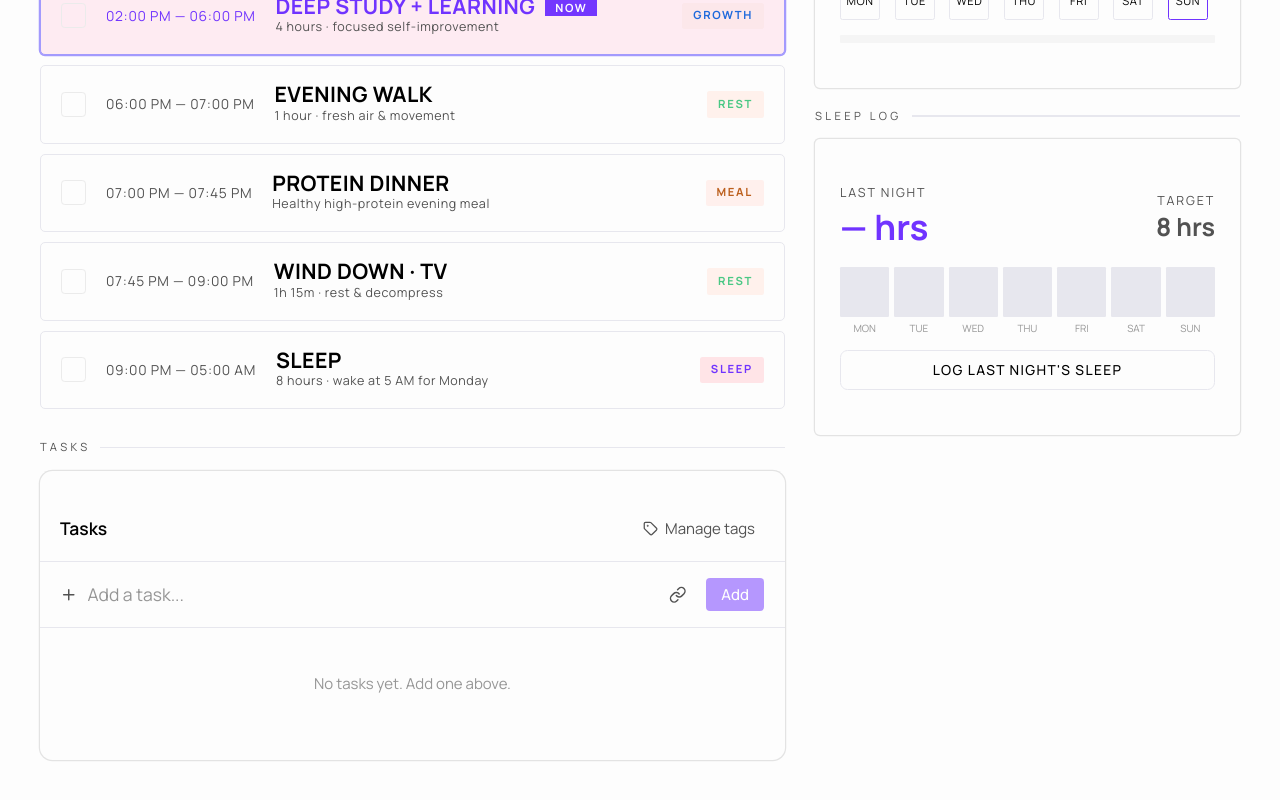
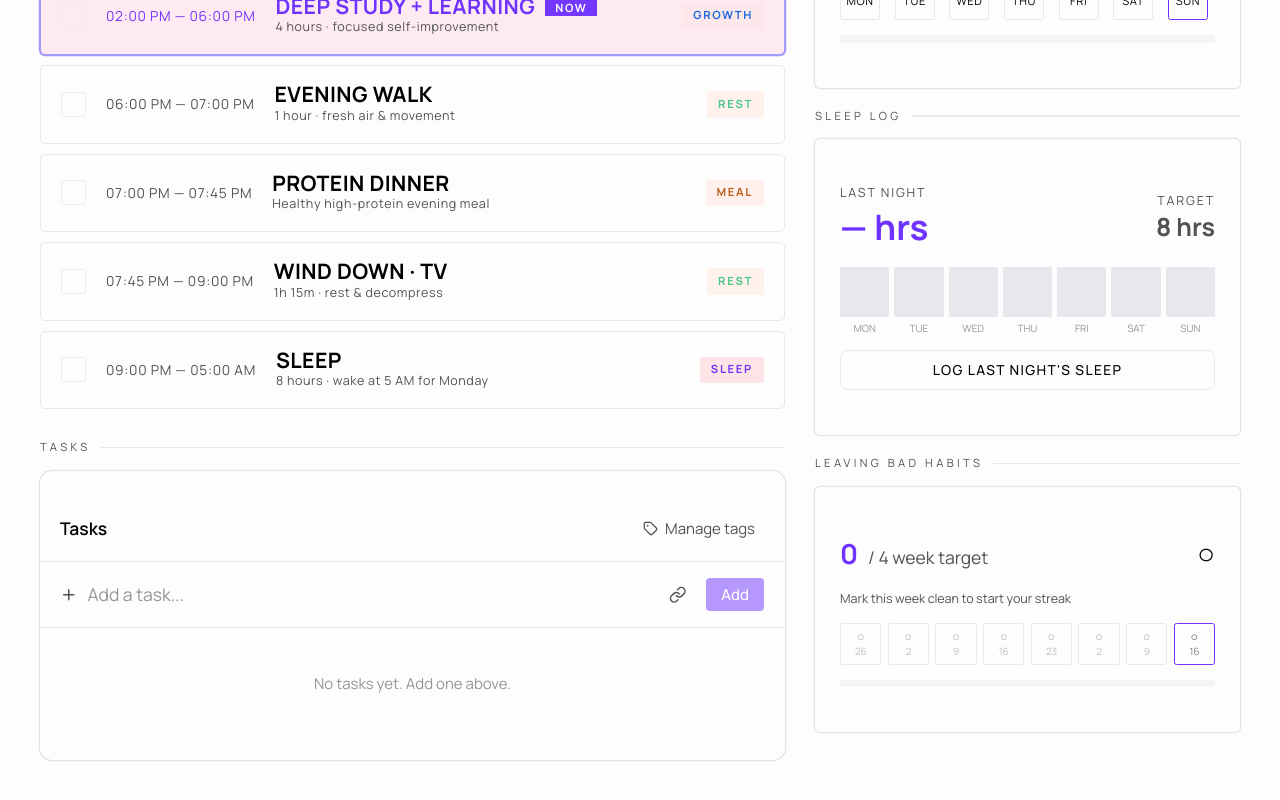
Before and after one commit to Arghun-dev/personal-planner, a Next.js app: page / in a window 1280 px wide. Shown: the part 800-1600 px from the top of the page. Built offline with nearby package versions, Linux system fonts and the light colour scheme.

Commit message:
fourth commit

```diff
--- a/app/page.tsx
+++ b/app/page.tsx
@@ -11,6 +11,7 @@ import { GymTracker } from "@/components/gym-tracker";
 import { SleepTracker } from "@/components/sleep-tracker";
 import { SleepModal } from "@/components/sleep-modal";
 import { TodoManager } from "@/components/todo-manager";
+import { BadHabitTracker } from "@/components/bad-habit-tracker";
 
 function getTodayWeekIdx(): number {
   const day = new Date().getDay();
@@ -30,6 +31,8 @@ export default function Home() {
     sleepData,
     todaySleep,
     todos,
+    badHabits,
+    badHabitStreak,
     dateDisplay,
     toggleTask,
     toggleGym,
@@ -41,6 +44,7 @@ export default function Home() {
     addTodoTag,
     updateTodoTag,
     deleteTodoTag,
+    toggleBadHabitClean,
   } = usePersonalPlanner();
 
   const [sleepModalOpen, setSleepModalOpen] = useState(false);
@@ -60,6 +64,7 @@ export default function Home() {
         score={score}
         gymCount={gymCount}
         dateDisplay={dateDisplay}
+        badHabitStreak={badHabitStreak}
       />
 
       <main className="max-w-[1100px] mx-auto px-8 py-8 grid grid-cols-1 lg:grid-cols-[1fr_340px] gap-6">
@@ -119,6 +124,13 @@ export default function Home() {
             onOpenModal={() => setSleepModalOpen(true)}
           />
 
+          <SectionLabel>leaving bad habits</SectionLabel>
+          <BadHabitTracker
+            badHabits={badHabits}
+            badHabitStreak={badHabitStreak}
+            onToggle={toggleBadHabitClean}
+          />
+
         </div>
       </main>
 
--- /dev/null
+++ b/components/bad-habit-tracker.tsx
@@ -0,0 +1,114 @@
+"use client";
+
+import { cn } from "@/lib/utils";
+import { Card, CardContent } from "@/components/ui/card";
+import { Progress } from "@/components/ui/progress";
+
+/** Returns the Monday ISO date string for the week containing the given date */
+function getWeekKey(date: Date): string {
+  const d = new Date(date);
+  const dow = d.getDay() || 7; // Sun=7
+  d.setDate(d.getDate() - dow + 1);
+  d.setHours(0, 0, 0, 0);
+  return `${d.getFullYear()}-${d.getMonth() + 1}-${d.getDate()}`;
+}
+
+/** Short label like "Mar 10" for a weekKey "2026-3-10" */
+function weekLabel(key: string): string {
+  const [y, m, d] = key.split("-").map(Number);
+  const date = new Date(y, m - 1, d);
+  return date.toLocaleDateString(undefined, { month: "short", day: "numeric" });
+}
+
+interface Props {
+  badHabits: Record<string, boolean>;
+  badHabitStreak: number;
+  onToggle: (weekKey: string) => void;
+}
+
+const TARGET_WEEKS = 4; // visual target on the progress bar (4 weeks = 1 month)
+
+export function BadHabitTracker({ badHabits, badHabitStreak, onToggle }: Props) {
+  // Build last 8 weeks (most recent last)
+  const weeks: { key: string; label: string; isCurrent: boolean }[] = [];
+  const today = new Date();
+  const currentWeekKey = getWeekKey(today);
+
+  for (let i = 7; i >= 0; i--) {
+    const d = new Date(today);
+    d.setDate(today.getDate() - i * 7);
+    const key = getWeekKey(d);
+    weeks.push({ key, label: weekLabel(key), isCurrent: key === currentWeekKey });
+  }
+
+  const barValue = Math.min((badHabitStreak / TARGET_WEEKS) * 100, 100);
+
+  const emoji =
+    badHabitStreak >= 12 ? "🏆" :
+    badHabitStreak >= 8  ? "💎" :
+    badHabitStreak >= 4  ? "🔥" :
+    badHabitStreak >= 1  ? "⚡" : "○";
+
+  const subtitle =
+    badHabitStreak === 0
+      ? "Mark this week clean to start your streak"
+      : badHabitStreak === 1
+      ? "1 clean week — keep going!"
+      : `${badHabitStreak} consecutive clean weeks`;
+
+  return (
+    <Card className="mb-4 rounded-[4px] gap-0">
+      <CardContent className="p-5">
+        {/* Header */}
+        <div className="flex items-center justify-between mb-3">
+          <div className="flex items-baseline gap-2">
+            <span className="font-mono text-[22px] font-bold text-primary">
+              {badHabitStreak}
+            </span>
+            <span className="text-muted-foreground text-[14px] font-sans">
+              / {TARGET_WEEKS} week target
+            </span>
+          </div>
+          <span className="text-[24px]">{emoji}</span>
+        </div>
+
+        <div className="font-mono text-[10px] text-muted-foreground mb-3">
+          {subtitle}
+        </div>
+
+        {/* Week grid */}
+        <div className="grid grid-cols-8 gap-[5px] mb-3">
+          {weeks.map(({ key, label, isCurrent }) => {
+            const clean = !!badHabits[key];
+            return (
+              <button
+                key={key}
+                type="button"
+                onClick={() => onToggle(key)}
+                title={`Week of ${label} — ${clean ? "clean ✓" : "not marked"}`}
+                className={cn(
+                  "flex flex-col items-center gap-0.5 py-1.5 rounded-[2px] border text-center transition-all",
+                  clean
+                    ? "bg-primary border-primary text-primary-foreground"
+                    : isCurrent
+                    ? "border-primary text-muted-foreground hover:bg-primary/10"
+                    : "border-border text-muted-foreground/50 hover:border-muted-foreground",
+                )}
+              >
+                <span className="text-[10px] leading-none">{clean ? "✓" : "○"}</span>
+                <span className="font-mono text-[8px] uppercase tracking-tight leading-none opacity-70">
+                  {label.split(" ")[1]}
+                </span>
+              </button>
+            );
+          })}
+        </div>
+
+        <Progress
+          value={barValue}
+          className="h-[6px] rounded-[1px]"
+        />
+      </CardContent>
+    </Card>
+  );
+}
--- a/components/gym-tracker.tsx
+++ b/components/gym-tracker.tsx
@@ -12,7 +12,7 @@ interface Props {
 }
 
 export function GymTracker({ gymDays, gymCount, todayIdx, onToggle }: Props) {
-  const barWidth = Math.min((gymCount / 4) * 100, 100);
+  const barWidth = Math.min((gymCount / 5) * 100, 100);
 
   return (
     <Card className="mb-4 rounded-[4px] gap-0">
@@ -22,7 +22,7 @@ export function GymTracker({ gymDays, gymCount, todayIdx, onToggle }: Props) {
             {gymCount}
           </span>
           <span className="text-muted-foreground text-[14px] font-sans">
-            / 4 sessions this week
+            / 5 sessions this week
           </span>
         </div>
 
--- a/components/header.tsx
+++ b/components/header.tsx
@@ -31,10 +31,11 @@ interface Props {
   streak: number;
   score: number;
   gymCount: number;
+  badHabitStreak: number;
   dateDisplay: string;
 }
 
-export function Header({ streak, score, gymCount, dateDisplay }: Props) {
+export function Header({ streak, score, gymCount, badHabitStreak, dateDisplay }: Props) {
   const pathname = usePathname();
   return (
     <header className="px-8 py-4 flex items-center justify-between sticky top-0 bg-background z-50">
@@ -74,7 +75,8 @@ export function Header({ streak, score, gymCount, dateDisplay }: Props) {
       <div className="flex gap-8 items-center sm:gap-4">
         <StatChip label="Streak" value={String(streak)} />
         <StatChip label="Today" value={`${score}%`} />
-        <StatChip label="Gym/wk" value={`${gymCount}/4`} variant="secondary" />
+        <StatChip label="Gym/wk" value={`${gymCount}/5`} variant="secondary" />
+        <StatChip label="No habits" value={`${badHabitStreak}w`} variant="outline" />
       </div>
       <Separator className="absolute bottom-0 left-0 right-0" />
     </header>
--- a/hooks/use-personal-planner.ts
+++ b/hooks/use-personal-planner.ts
@@ -10,6 +10,7 @@ const DEFAULT_STATE: AppState = {
   sleep: {},
   notes: {},
   todos: { tags: [], items: [] },
+  badHabits: {},
 };
 
 export function getTodayKey(): string {
@@ -29,6 +30,26 @@ function isActiveBlock(start: number, end: number): boolean {
   const now = new Date();
   const h = now.getHours() + now.getMinutes() / 60;
   return start > end ? h >= start || h < end : h >= start && h < end;
+}
+
+function computeBadHabitStreak(state: AppState): number {
+  // Count consecutive clean weeks going backwards from current week
+  let streak = 0;
+  const monday = new Date();
+  const dow = monday.getDay() || 7;
+  monday.setDate(monday.getDate() - dow + 1);
+  monday.setHours(0, 0, 0, 0);
+  for (let i = 0; i < 104; i++) {
+    const wkStart = new Date(monday);
+    wkStart.setDate(monday.getDate() - i * 7);
+    const key = `${wkStart.getFullYear()}-${wkStart.getMonth() + 1}-${wkStart.getDate()}`;
+    if (state.badHabits?.[key]) {
+      streak++;
+    } else {
+      break;
+    }
+  }
+  return streak;
 }
 
 function computeStreak(state: AppState): number {
@@ -86,6 +107,8 @@ export function usePersonalPlanner() {
   const todaySleep = state.sleep?.[todayKey];
   const notes = state.notes?.[todayKey] ?? "";
   const todos = state.todos ?? { tags: [], items: [] };
+  const badHabits = state.badHabits ?? {};
+  const badHabitStreak = computeBadHabitStreak(state);
 
   const scheduleWithState = SCHEDULE.map((block) => ({
     ...block,
@@ -309,6 +332,20 @@ export function usePersonalPlanner() {
       return next;
     });
   }, []);
+  // ── Bad habit mutations ────────────────────────────────────────────────
+
+  const toggleBadHabitClean = useCallback((weekKey: string) => {
+    setState((prev) => {
+      const bh = prev.badHabits ?? {};
+      const next: AppState = {
+        ...prev,
+        badHabits: { ...bh, [weekKey]: !bh[weekKey] },
+      };
+      persist(next);
+      return next;
+    });
+  }, []);
+
   // ───────────────────────────────────────────────────────────────────────
 
   return {
@@ -324,6 +361,8 @@ export function usePersonalPlanner() {
     todaySleep,
     notes,
     todos,
+    badHabits,
+    badHabitStreak,
     dateDisplay,
     toggleTask,
     toggleGym,
@@ -337,5 +376,6 @@ export function usePersonalPlanner() {
     addTodoTag,
     updateTodoTag,
     deleteTodoTag,
+    toggleBadHabitClean,
   };
 }
--- a/lib/types.ts
+++ b/lib/types.ts
@@ -45,4 +45,9 @@ export interface AppState {
   sleep: Record<string, number>;
   notes: Record<string, string>;
   todos: TodoState;
+  /**
+   * Bad-habit tracking: weekKey → true means the user stayed clean that entire week
+   * (they mark it manually at week end). Streak = consecutive clean weeks.
+   */
+  badHabits: Record<string, boolean>;
 }
```
Also changed, not shown: app/todos/page.tsx (+94 -2 lines).
